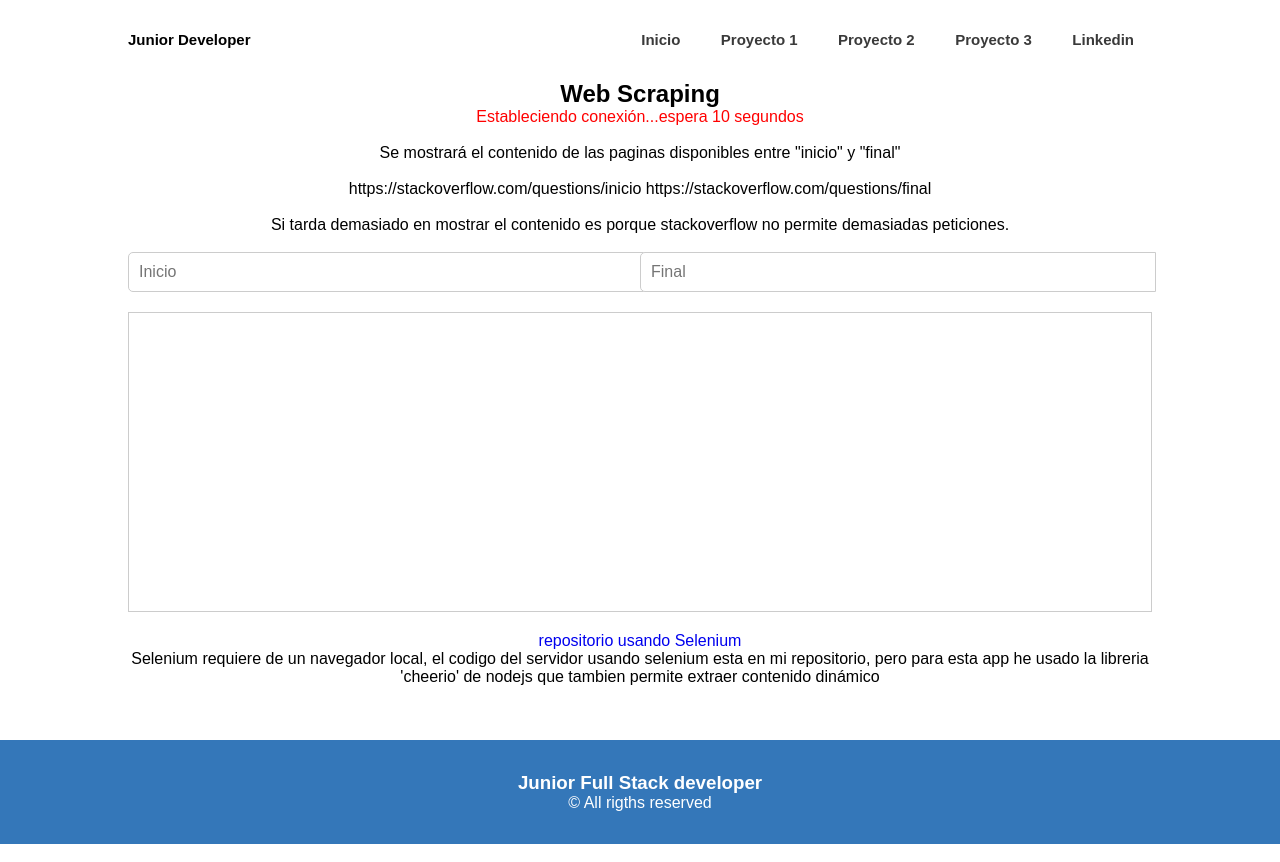
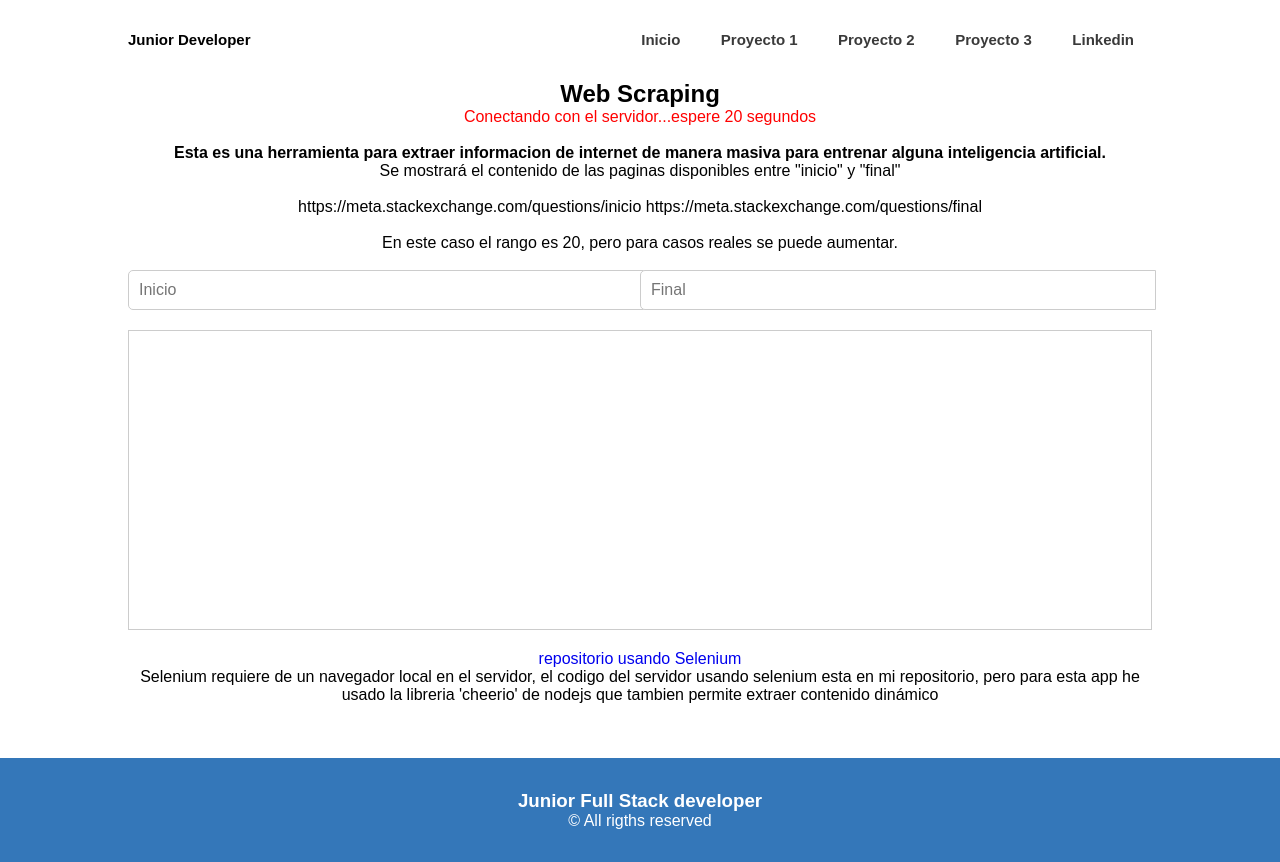
Before and after one commit to johnbigdata/johnbigdata.github.io, a plain HTML site: page project3.html in a window 1280 px wide. Drawn offline with Linux system fonts and the light colour scheme.

Commit message:
Update project3.html

```diff
--- a/project3.html
+++ b/project3.html
@@ -17,7 +17,9 @@
             <label for="check" class="checkbtn">
                 <i class="fas fa-bars"></i>
             </label>
-            <label class="logo">Junior Developer</label>
+            <a href="index.html">
+                <label class="logo">Junior Developer</label>
+            </a>
             <ul>
                 <li><a href="index.html">Inicio</a></li>
                 <li><a href="project.html">Proyecto 1</a></li>
@@ -33,9 +35,12 @@
         <h2>Web Scraping</h2>
 
         <p id="load_server">
-            Estableciendo conexión...espera 10 segundos
+            Conectando con el servidor...espere 20 segundos
         </p>
     </br>
+    <h4>
+        Esta es una herramienta para extraer informacion de internet de manera masiva para entrenar alguna inteligencia artificial.
+    </h4>
 
         <p>
             Se mostrará el contenido de las paginas disponibles entre "inicio" y "final"
@@ -43,21 +48,22 @@
         </p>
     </br>
         <p>
-            https://stackoverflow.com/questions/inicio
-            https://stackoverflow.com/questions/final
+            https://meta.stackexchange.com/questions/inicio
+            https://meta.stackexchange.com/questions/final
         </p>
     </br>
 
     <p>
-        Si tarda demasiado en mostrar el contenido es porque stackoverflow no permite demasiadas peticiones.
+        En este caso el rango es 20, pero para casos reales se puede aumentar.
     </p>
+
 </br>
 
         <form id="myform" class="input-form" onsubmit=";return false">
-            <input id="paquete" class="input" type="number" name="name" placeholder="Inicio" oninput="if(this.value.length > this.maxLength) this.value = this.value.slice(0, this.maxLength);" maxlength="4"><br>
+            <input id="paquete" class="input" type="number" name="name" placeholder="Inicio" oninput="if(this.value.length > this.maxLength) this.value = this.value.slice(0, this.maxLength);" maxlength="5"><br>
             <input id="paquete2" class="input" type="number" name="name" placeholder="Final" readonly><br>
         </br>
-            <input id="boton" type="submit" name=send_message_button2 value="Search" hidden>
+            <input id="boton" type="submit" name=send_message_button2 value="Buscar" hidden>
         </form>
 
         <script>
@@ -66,7 +72,7 @@
 
             paquete1.addEventListener("input", () => {
               var a= eval(paquete1.value);
-              var b=1;
+              var b=20;
               var c=a+b;
               paquete2.value=c;
 
@@ -83,7 +89,7 @@
 
         <a href="https://github.com/johnbigdata/tester">repositorio usando Selenium</a>
         <p>
-           Selenium requiere de un navegador local, el codigo del servidor usando selenium esta en mi repositorio, pero para esta app he usado la libreria 'cheerio' de nodejs que tambien permite extraer contenido dinámico
+           Selenium requiere de un navegador local en el servidor, el codigo del servidor usando selenium esta en mi repositorio, pero para esta app he usado la libreria 'cheerio' de nodejs que tambien permite extraer contenido dinámico
         </p>
 
 
```
